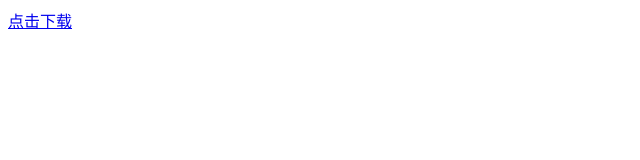
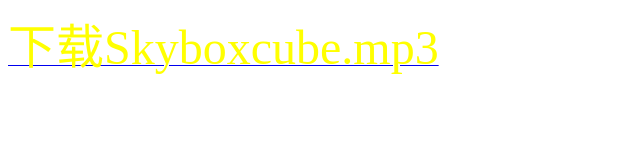
Before and after one commit to seanlenardb123/song_download, a plain HTML site: page index.html in a window 1280 px wide. Shown: the whole page, without its empty margins (0-640 px from the left). Drawn offline with Linux system fonts and the light colour scheme.

Commit message:
Update index.html

```diff
--- a/index.html
+++ b/index.html
@@ -4,13 +4,13 @@
 
         <meta charset="UTF-8">
 
-        <title></title>
+        <title>SeanLenardB的音乐文件下载</title>
 
     </head>
 
     <body>
 
-        <a href="Sean Lenard B. - Skyboxcube.mp3" download="skyboxcube">点击下载</a>
+        <a href="Sean Lenard B. - Skyboxcube.mp3" download="skyboxcube"><font size=200 color=yellow>下载Skyboxcube.mp3</font></a>
 
     </body>
 
```
